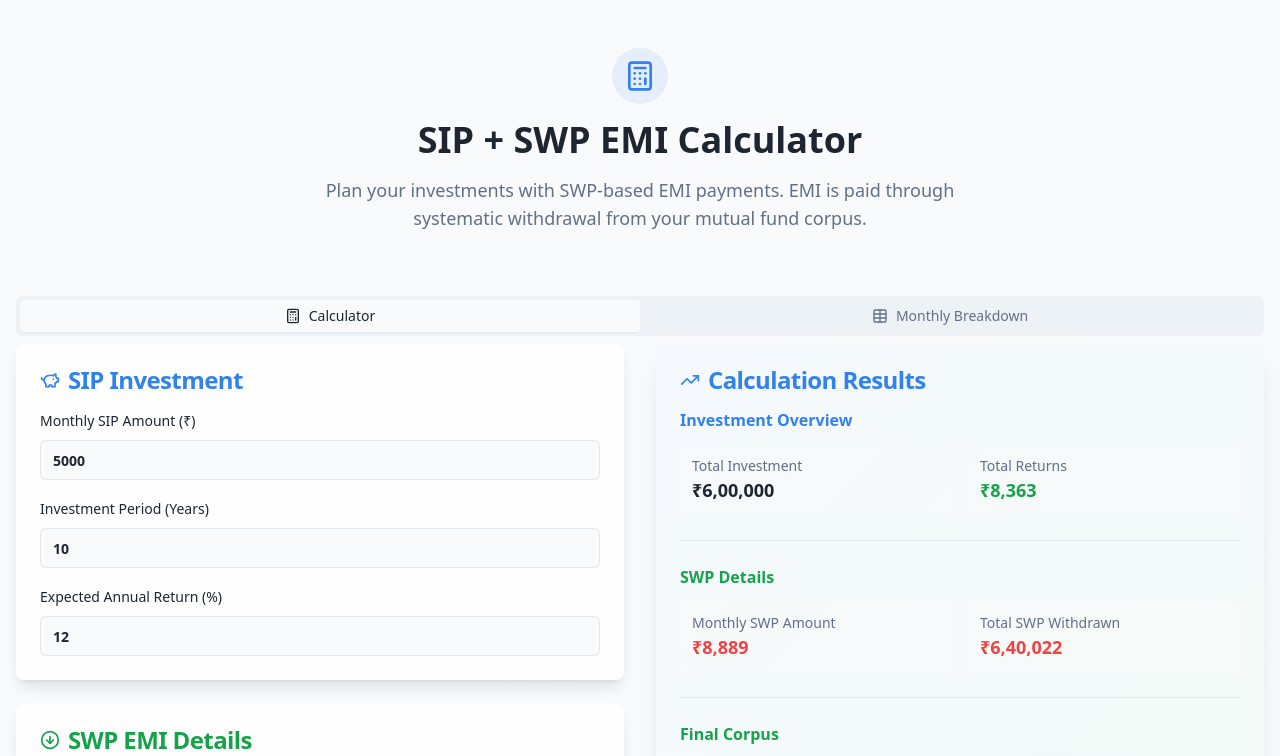
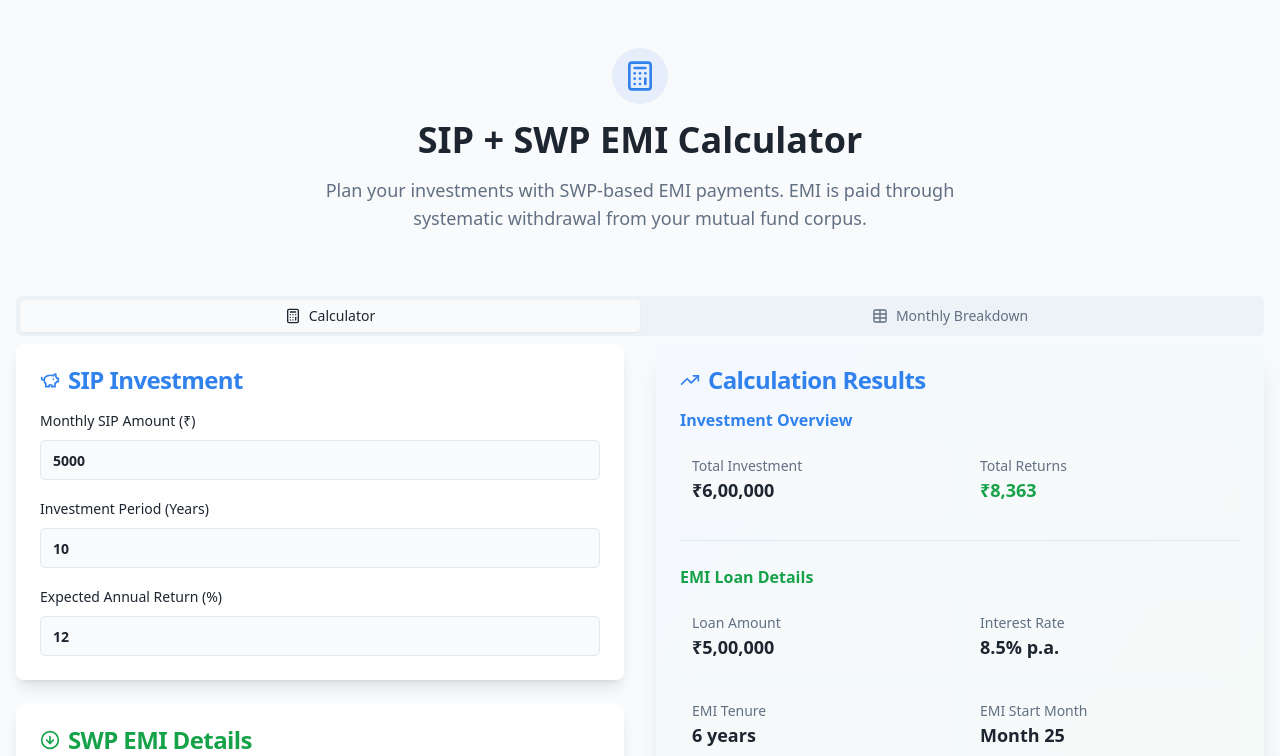
Before and after one commit to pradeepkasam-rgb/sip-emi-delay-wizard, a React (Vite) app: page / in a window 1280 px wide. Shown: the top 756 px of the page. Built offline with nearby package versions, Linux system fonts and the light colour scheme.

Commit message:
Add EMI data to results
Include EMI data in the main results display and the month-wise tabular data.

```diff
--- a/src/components/SipEmiCalculator.tsx
+++ b/src/components/SipEmiCalculator.tsx
@@ -272,16 +272,41 @@ const SipEmiCalculator = () => {
 
                         <Separator />
 
+                        {/* EMI Loan Details */}
+                        <div className="space-y-3">
+                          <h3 className="font-semibold text-accent">EMI Loan Details</h3>
+                          <div className="grid grid-cols-2 gap-4">
+                            <div className="bg-background/60 p-3 rounded-lg">
+                              <p className="text-sm text-muted-foreground">Loan Amount</p>
+                              <p className="text-lg font-bold text-foreground">{formatCurrency(loanAmount)}</p>
+                            </div>
+                            <div className="bg-background/60 p-3 rounded-lg">
+                              <p className="text-sm text-muted-foreground">Interest Rate</p>
+                              <p className="text-lg font-bold text-foreground">{emiRate}% p.a.</p>
+                            </div>
+                            <div className="bg-background/60 p-3 rounded-lg">
+                              <p className="text-sm text-muted-foreground">EMI Tenure</p>
+                              <p className="text-lg font-bold text-foreground">{emiTenure} years</p>
+                            </div>
+                            <div className="bg-background/60 p-3 rounded-lg">
+                              <p className="text-sm text-muted-foreground">EMI Start Month</p>
+                              <p className="text-lg font-bold text-foreground">Month {emiStartMonth}</p>
+                            </div>
+                          </div>
+                        </div>
+
+                        <Separator />
+
                         {/* SWP Results */}
                         <div className="space-y-3">
-                          <h3 className="font-semibold text-accent">SWP Details</h3>
+                          <h3 className="font-semibold text-destructive">SWP EMI Payments</h3>
                           <div className="grid grid-cols-2 gap-4">
                             <div className="bg-background/60 p-3 rounded-lg">
-                              <p className="text-sm text-muted-foreground">Monthly SWP Amount</p>
+                              <p className="text-sm text-muted-foreground">Monthly EMI via SWP</p>
                               <p className="text-lg font-bold text-destructive">{formatCurrency(result.emiMonthly)}</p>
                             </div>
                             <div className="bg-background/60 p-3 rounded-lg">
-                              <p className="text-sm text-muted-foreground">Total SWP Withdrawn</p>
+                              <p className="text-sm text-muted-foreground">Total EMI Paid via SWP</p>
                               <p className="text-lg font-bold text-destructive">{formatCurrency(result.totalSWPWithdrawn)}</p>
                             </div>
                           </div>
@@ -343,7 +368,7 @@ const SipEmiCalculator = () => {
                         <TableHead className="sticky top-0 bg-background">Period</TableHead>
                         <TableHead className="sticky top-0 bg-background text-right">SIP Investment</TableHead>
                         <TableHead className="sticky top-0 bg-background text-right">Corpus (Before SWP)</TableHead>
-                        <TableHead className="sticky top-0 bg-background text-right">SWP Withdrawal</TableHead>
+                        <TableHead className="sticky top-0 bg-background text-right">EMI via SWP</TableHead>
                         <TableHead className="sticky top-0 bg-background text-right">Net Corpus</TableHead>
                       </TableRow>
                     </TableHeader>
```
